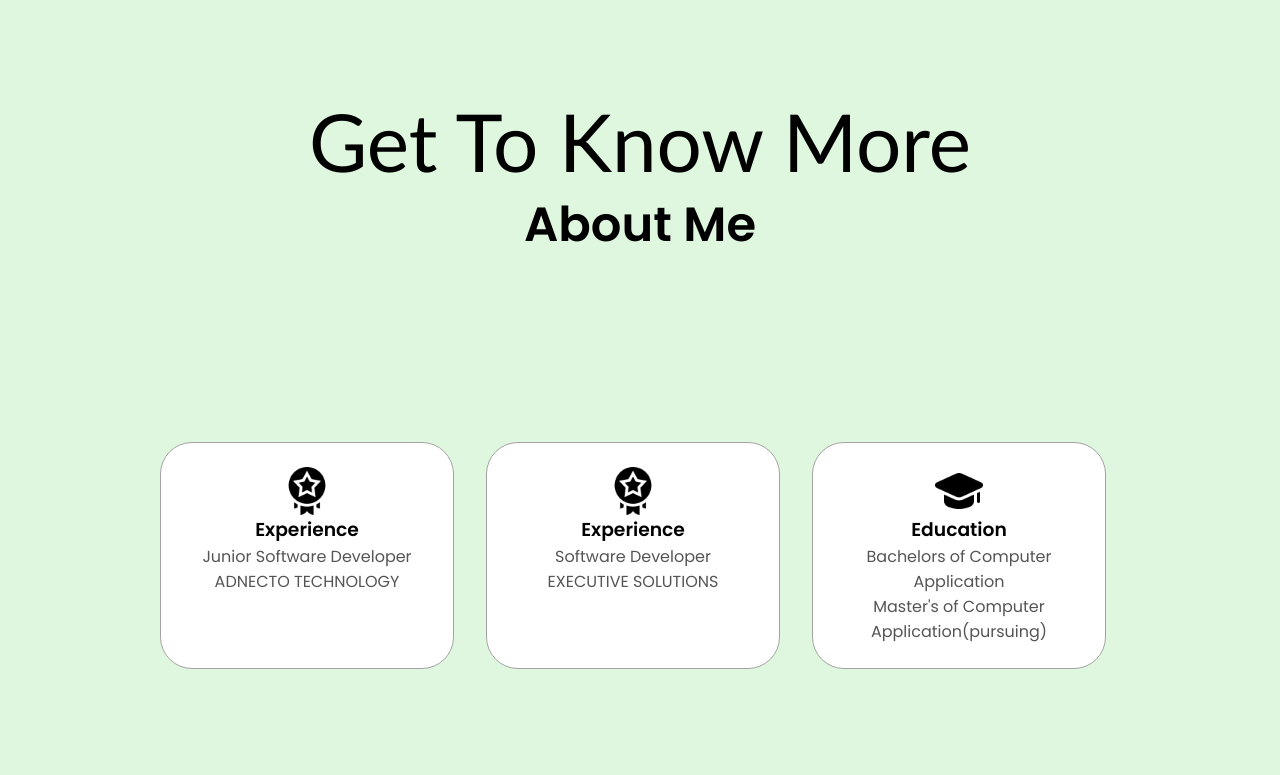
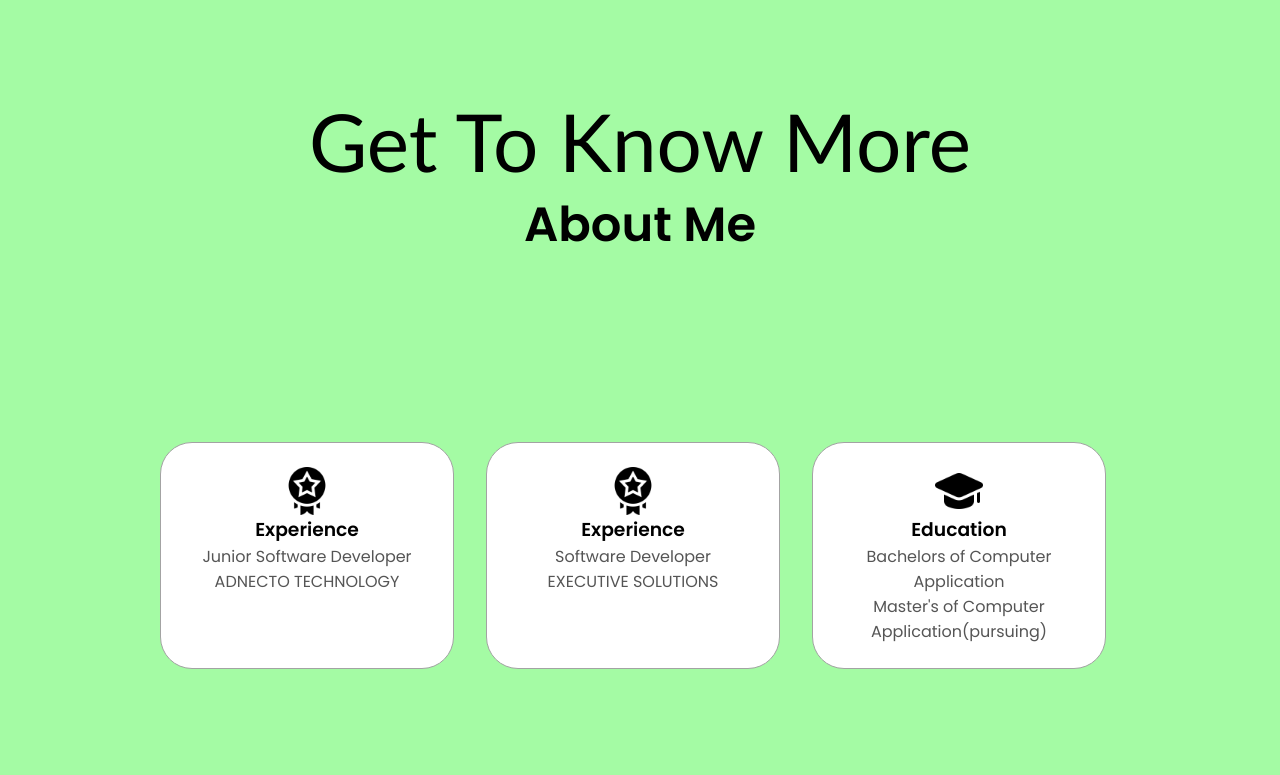
Before and after one commit to Rishahum/Portfolio, a plain HTML site: page index.html in a window 1280 px wide. Shown: the part 715-1490 px from the top of the page. Drawn offline with Linux system fonts and the light colour scheme.

Commit message:
background color

```diff
--- a/style.css
+++ b/style.css
@@ -9,7 +9,7 @@
 
 body {
   font-family: "Poppins", sans-serif;
-  background-color: #e0f7df;
+  background-color: #a4fba4;
 }
 
 html {
```
